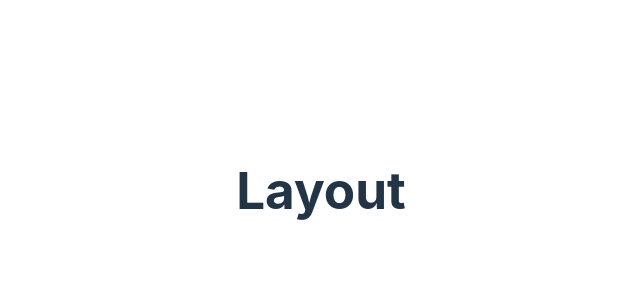
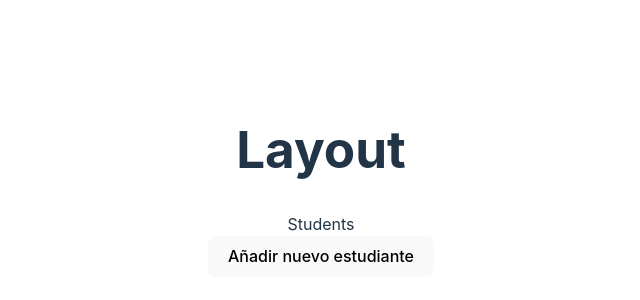
Before and after one commit to gorkavillara/curso-vue3ts-19-junio, a Vue app: page /students in a window 1280 px wide. Before the commit this address had no page. Shown: the part 210-510 px from the top of the page, without its empty margins (319-959 px from the left). Built offline with nearby package versions, Linux system fonts and the light colour scheme.

Commit message:
🍍 Tema 17 - Añadiendo Pinia

```diff
--- a/package.json
+++ b/package.json
@@ -9,6 +9,7 @@
     "preview": "vite preview"
   },
   "dependencies": {
+    "pinia": "^2.1.4",
     "vue": "^3.2.47",
     "vue-router": "^4.2.2"
   },
--- a/src/main.ts
+++ b/src/main.ts
@@ -1,7 +1,9 @@
 import { createApp } from "vue"
 import "./style.scss"
+import { createPinia } from "pinia"
 import MecGame from "./components/MecGame.vue"
 import LayoutView from "./views/LayoutView.vue"
+import StudentsView from "./views/StudentsView.vue"
 import { createRouter, createWebHistory } from "vue-router"
 
 const router = createRouter({
@@ -9,12 +11,20 @@ const router = createRouter({
     {
       path: "/",
       component: MecGame
+    },
+    {
+      path: "/students",
+      component: StudentsView
     }
   ],
   history: createWebHistory()
 })
 
+const pinia = createPinia()
+
 const vueApp = createApp(LayoutView)
+
+vueApp.use(pinia)
 
 vueApp.use(router)
 
--- /dev/null
+++ b/src/stores/studentsStore.ts
@@ -0,0 +1,22 @@
+import { ref } from "vue"
+import { defineStore } from "pinia"
+
+export interface Student {
+  name: string
+  mark: number
+  email: string
+}
+
+export const useStudentsStore = defineStore("students", () => {
+  const students = ref<Student[]>([])
+
+  const initializeStudents = (st: Student[]) => {
+    students.value = st
+  }
+
+  const addStudent = (st: Student) => {
+    students.value = [...students.value, st]
+  }
+
+  return { students, initializeStudents, addStudent }
+})
--- /dev/null
+++ b/src/views/StudentsView.vue
@@ -0,0 +1,26 @@
+<template>
+  <div>
+    <div>Students</div>
+    <button @click="nuevoEstudiante">Añadir nuevo estudiante</button>
+    <ul>
+      <li v-for="student in studentsStore.students" :key="student.email">
+        {{ student.name }}
+      </li>
+    </ul>
+  </div>
+</template>
+
+<script setup lang="ts">
+import { useStudentsStore } from "../stores/studentsStore"
+const studentsStore = useStudentsStore()
+
+const nuevoEstudiante = () => {
+  studentsStore.addStudent({
+    name: "Sandra",
+    email: "sandra@sandra.com",
+    mark: 2
+  })
+}
+
+console.log(studentsStore.students)
+</script>
```
Also changed, not shown: 1 other file (tests, documents, lock files or other folders).
